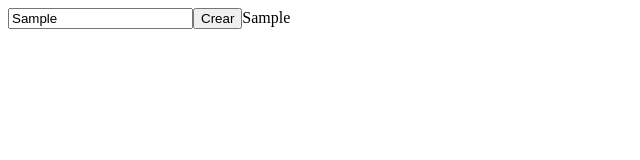
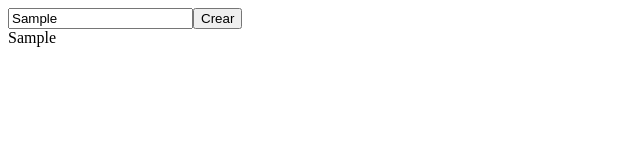
Before and after one commit to NachoBasilio/Estudio-Lista-de-Tareas, a React (Vite) app: page / in a window 1280 px wide. Both pictures are taken after typing "Sample" into the empty fields and a click on the input "Crear". Shown: the top 160 px of the page, without its empty margins (0-640 px from the left). Built offline with nearby package versions, Linux system fonts and the light colour scheme.

Commit message:
Componente de formulario terminado

```diff
--- a/src/components/TodoApp.jsx
+++ b/src/components/TodoApp.jsx
@@ -2,22 +2,33 @@ import React, { useState } from 'react'
 
 export default function TodoApp() {
   const [todoTitle, setTodoTitle] = useState("")
+  const [todos, setTodos] = useState([])
 
   function handleChange(e){
     setTodoTitle(e.target.value)
   }
-  function handleClick(e){
+
+  function handleSubmit(e){
     e.preventDefault()
+
+    const newTodo = {
+      id: crypto.randomUUID(),
+      title: todoTitle,
+    }
+    setTodos([...todos, newTodo])
+    console.log(todos)
   }
 
   return (
     <>
     <div className='todoContainer'>
-      <form className='todoCreateForm'>
+      <form className='todoCreateForm' onSubmit={handleSubmit}>
         <input className='todoInput' type="text" value={todoTitle} onChange={handleChange}/>
-        <input className='buttonCreate' type="submit" value="Crear" onClick={handleClick} />
-        {todoTitle}
+        <input className='buttonCreate' type="submit" value="Crear" />
       </form>
+      <div className='todosContainer'>
+        {todos.map(todo=>(<div key={todo.id}>{todo.title}</div>))}
+      </div>
     </div>
     </>
   )
```
